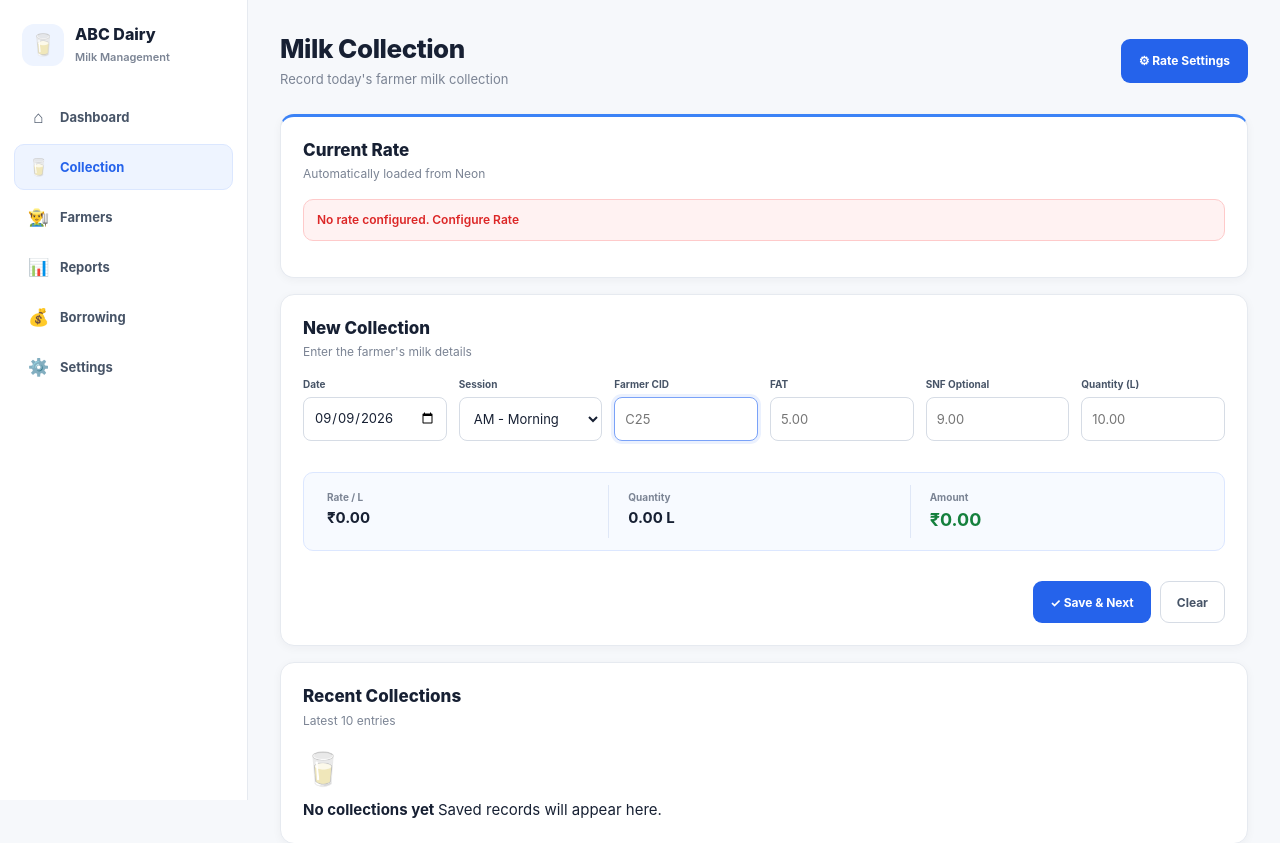
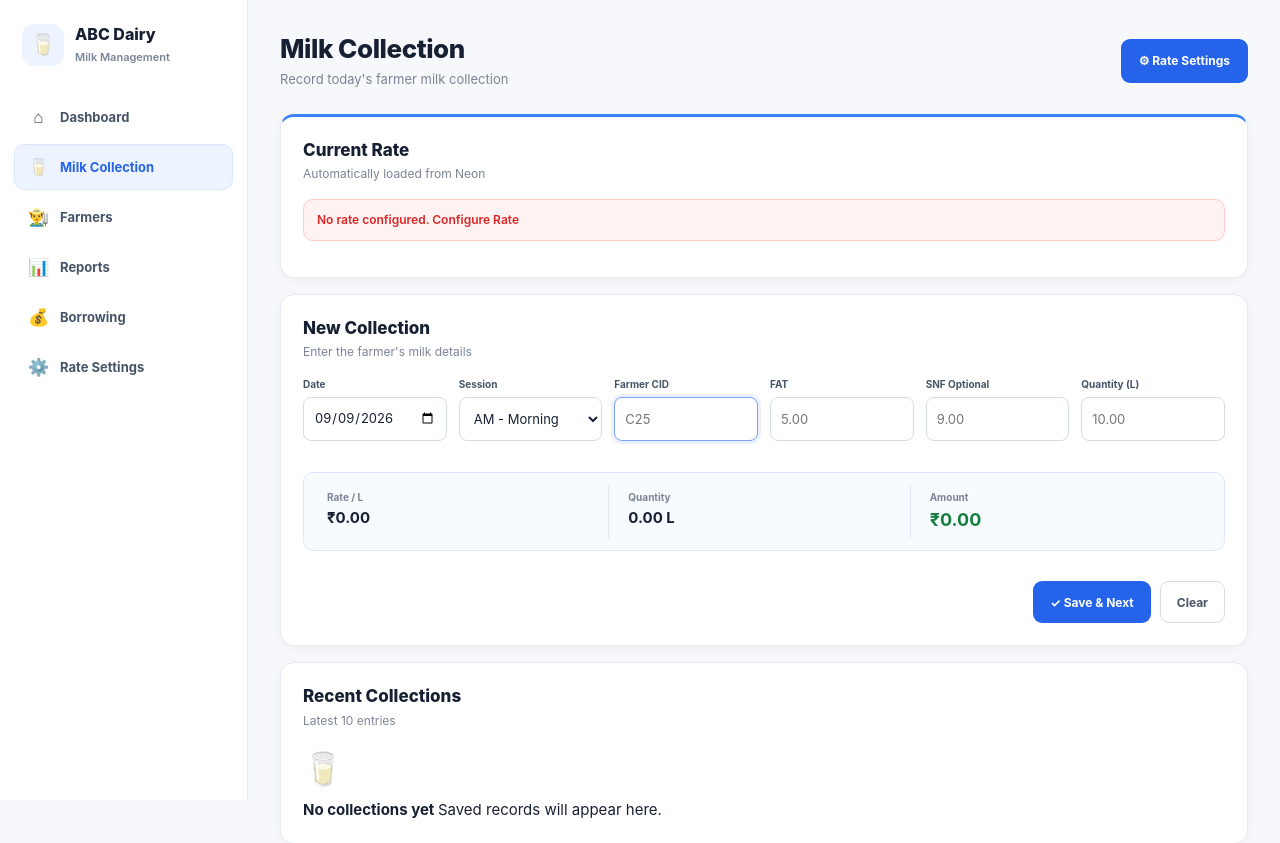
Before and after one commit to pavanrajanala/MilkDairy, a Flask app: page /collection in a window 1280 px wide. Shown: the top 843 px of the page. Run offline with Flask 3, Linux system fonts and the light colour scheme; data that the repository does not hold is empty; some libraries are stand-ins or nearby versions.

Commit message:
Collection Page improved

```diff
--- a/app.py
+++ b/app.py
@@ -1,3 +1,4 @@
+import os
 from flask import Flask, render_template, request, redirect, url_for, flash
 from datetime import date
 
@@ -13,7 +14,7 @@ from db import (
 
 app = Flask(__name__)
 
-app.secret_key = "abc-dairy-local-key"
+app.secret_key = os.environ.get("SECRET_KEY", "abc-dairy-local-key")
 
 
 # =========================================================
--- a/templates/collection.html
+++ b/templates/collection.html
@@ -38,7 +38,7 @@
             <a href="/collection"
                class="collection-nav-item active">
                 <span>🥛</span>
-                <label>Collection</label>
+                <label>Milk Collection</label>
             </a>
 
             <a href="/farmers" class="collection-nav-item">
@@ -58,7 +58,7 @@
 
             <a href="/settings" class="collection-nav-item">
                 <span>⚙️</span>
-                <label>Settings</label>
+                <label>Rate Settings</label>
             </a>
 
         </nav>
```
